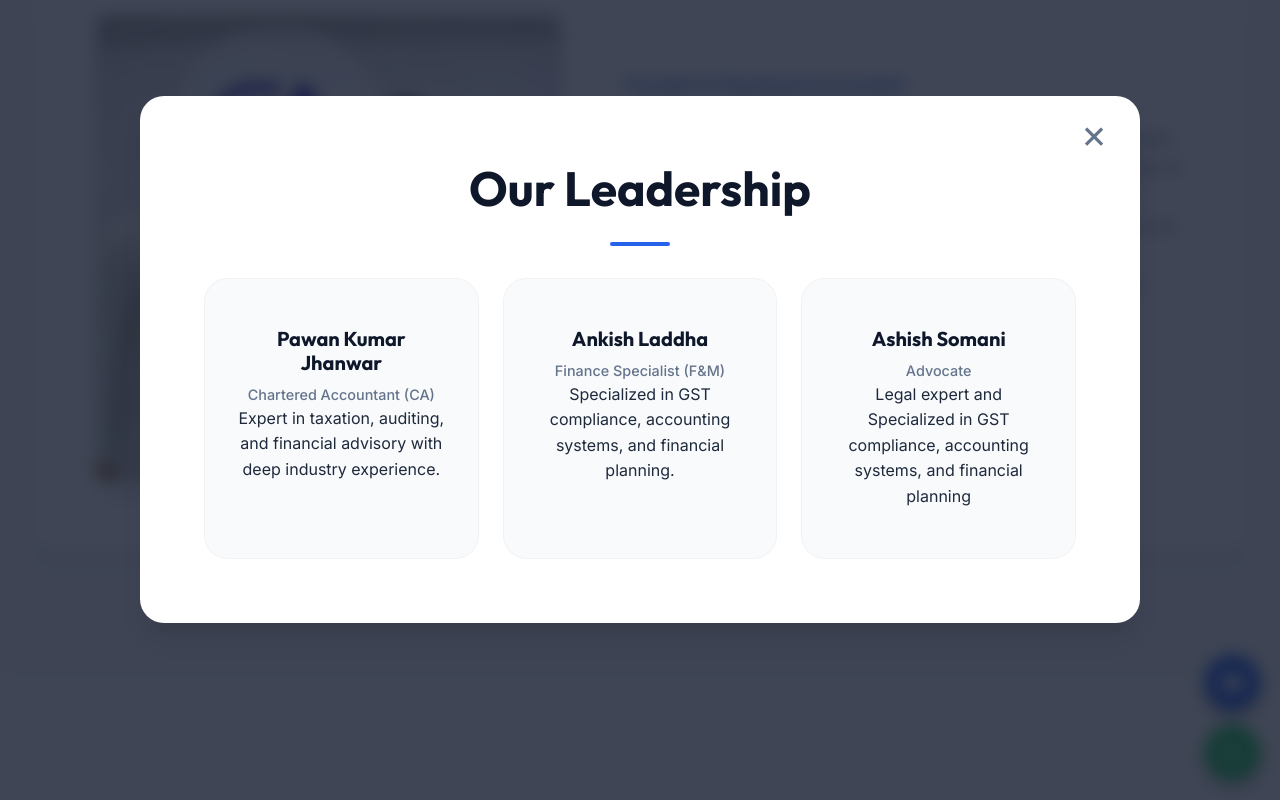
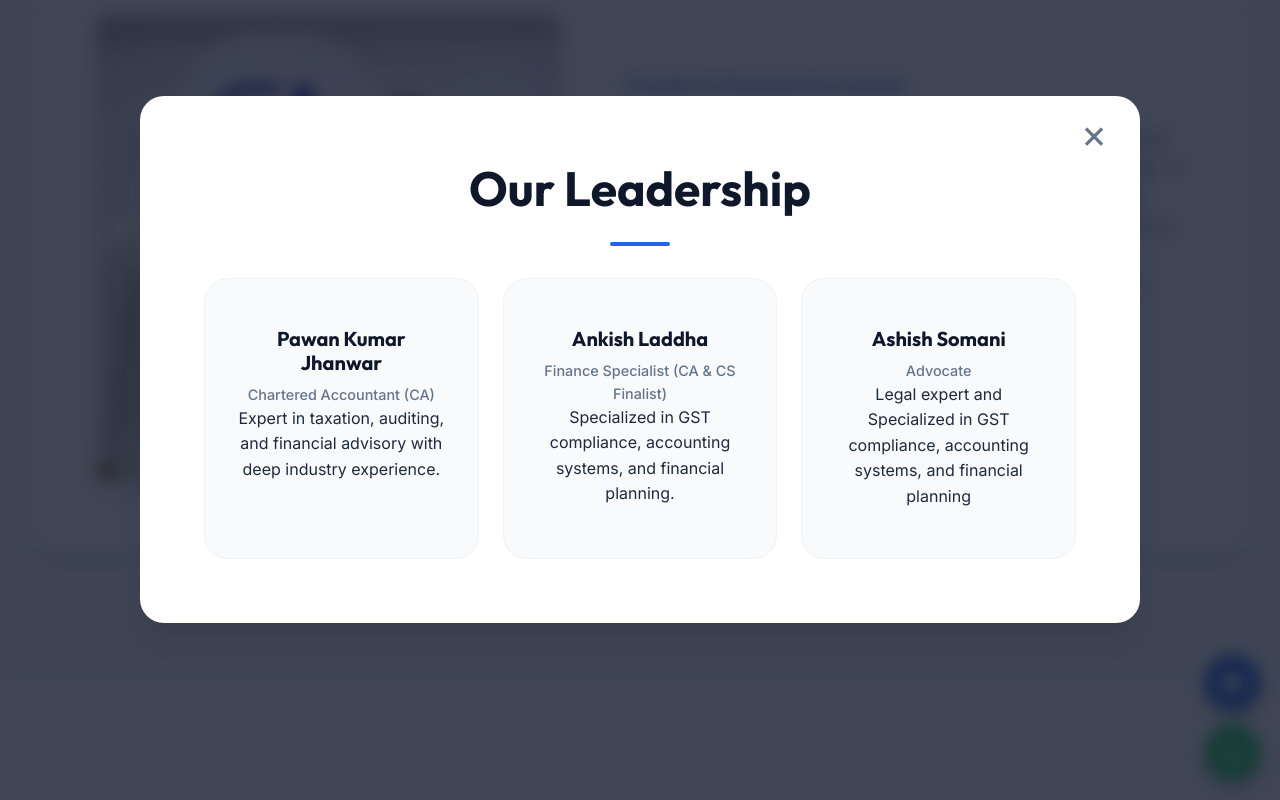
Before and after one commit to completetaxsolution1/completetaxsolution1.github.io, a plain HTML site: page index.html in a window 1280 px wide. Both pictures are taken after a click on the link "Expert Team". Shown: the part 2954-3754 px from the top of the page. Drawn offline with nearby package versions, Linux system fonts and the light colour scheme.

Commit message:
Update index.html

```diff
--- a/index.html
+++ b/index.html
@@ -165,7 +165,7 @@
                 </div>
                 <div class="team-card">
                     <h3>Ankish Laddha</h3>
-                    <p class="role">Finance Specialist (F&M)</p>
+                    <p class="role">Finance Specialist (CA & CS Finalist)</p>
                     <p>Specialized in GST compliance, accounting systems, and financial planning.</p>
                 </div>
                 <div class="team-card">
```
